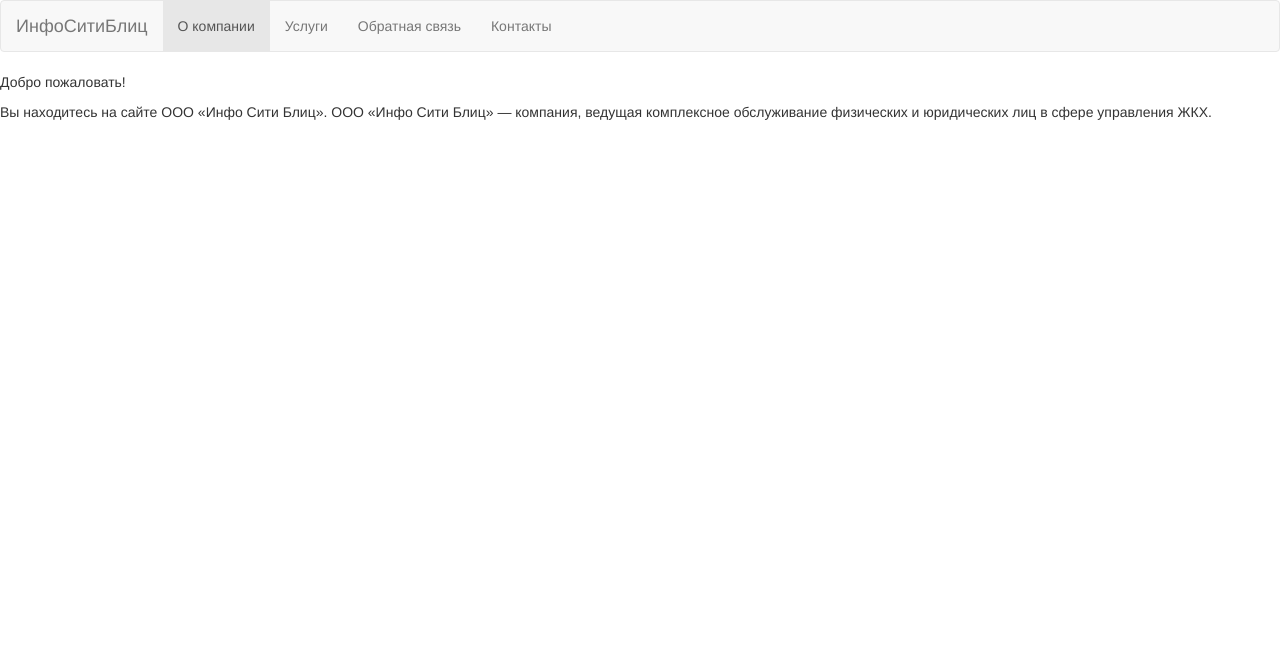
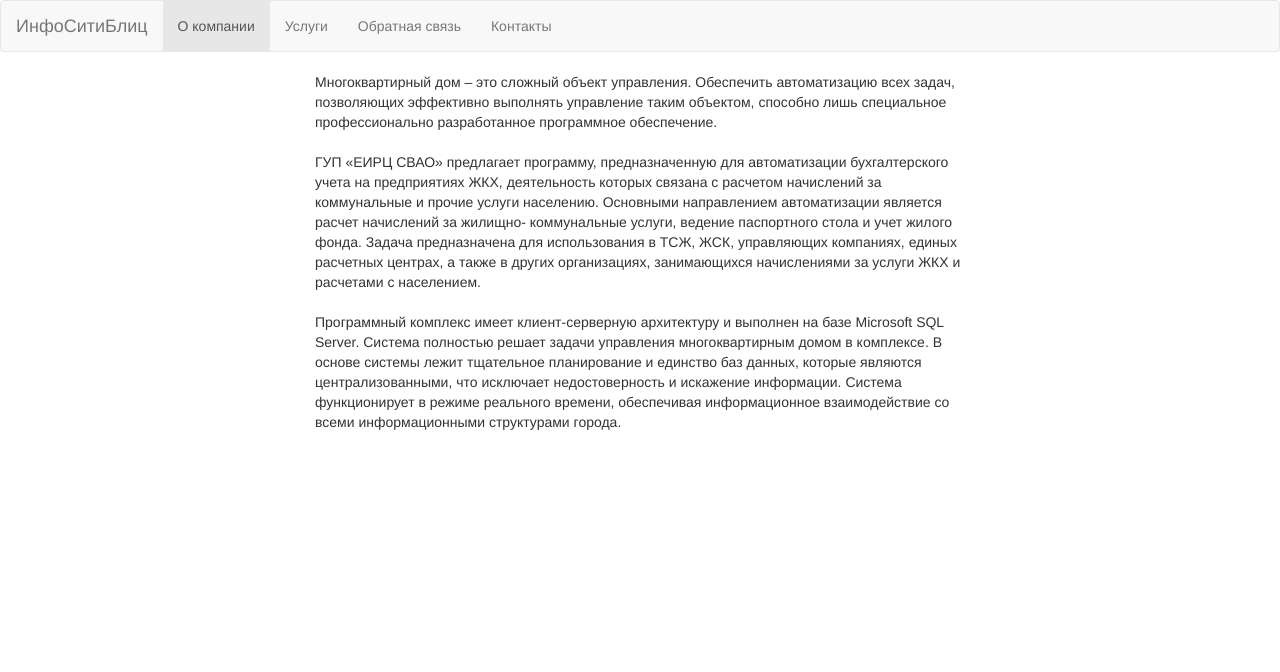
Before and after one commit to afrolovskiy/erc, a Django app: page / in a window 1280 px wide. Shown: the top 672 px of the page. Run offline with Django 3.2, Linux system fonts and the light colour scheme; some libraries are stand-ins or nearby versions.

Commit message:
added text to index.html

```diff
--- a/erc/templates/base.html
+++ b/erc/templates/base.html
@@ -1,3 +1,4 @@
+<!DOCTYPE html>
 <html>
   <head>
     <meta content="text/html; charset=UTF-8" http-equiv="Content-Type">
--- a/erc/templates/index.html
+++ b/erc/templates/index.html
@@ -3,8 +3,16 @@
 {% block nav-about %} class="active"{% endblock %}
 
 {% block content %}
-<p>Добро пожаловать!</p>
-<p>
-  Вы находитесь на сайте  ООО «Инфо Сити Блиц». ООО «Инфо Сити Блиц» — компания, ведущая комплексное обслуживание физических и юридических лиц в сфере управления ЖКХ.
-</p>
+
+<div class="container">
+Многоквартирный дом – это сложный объект управления.  Обеспечить автоматизацию всех задач, позволяющих эффективно выполнять управление таким объектом, способно лишь специальное профессионально разработанное программное обеспечение.
+</div>
+<br>
+<div class="container">
+ГУП «ЕИРЦ СВАО» предлагает программу, предназначенную  для  автоматизации бухгалтерского  учета  на  предприятиях  ЖКХ,  деятельность  которых  связана  с  расчетом  начислений  за коммунальные и прочие услуги населению.       Основными направлением автоматизации является  расчет начислений за  жилищно- коммунальные  услуги,  ведение  паспортного  стола  и  учет жилого фонда. Задача предназначена  для  использования в ТСЖ, ЖСК,  управляющих   компаниях,  единых   расчетных    центрах,   а   также   в   других   организациях,   занимающихся начислениями за  услуги ЖКХ  и  расчетами с населением.
+</div>
+<br>
+<div class="container">
+Программный комплекс имеет  клиент-серверную архитектуру  и  выполнен  на  базе  Microsoft  SQL Server.  Система полностью решает задачи управления многоквартирным домом в комплексе. В основе системы лежит тщательное планирование  и  единство  баз  данных, которые являются централизованными, что исключает недостоверность и искажение информации. Система   функционирует   в  режиме   реального  времени,   обеспечивая информационное взаимодействие со всеми информационными структурами города.
+</div>
 {% endblock %}
```
